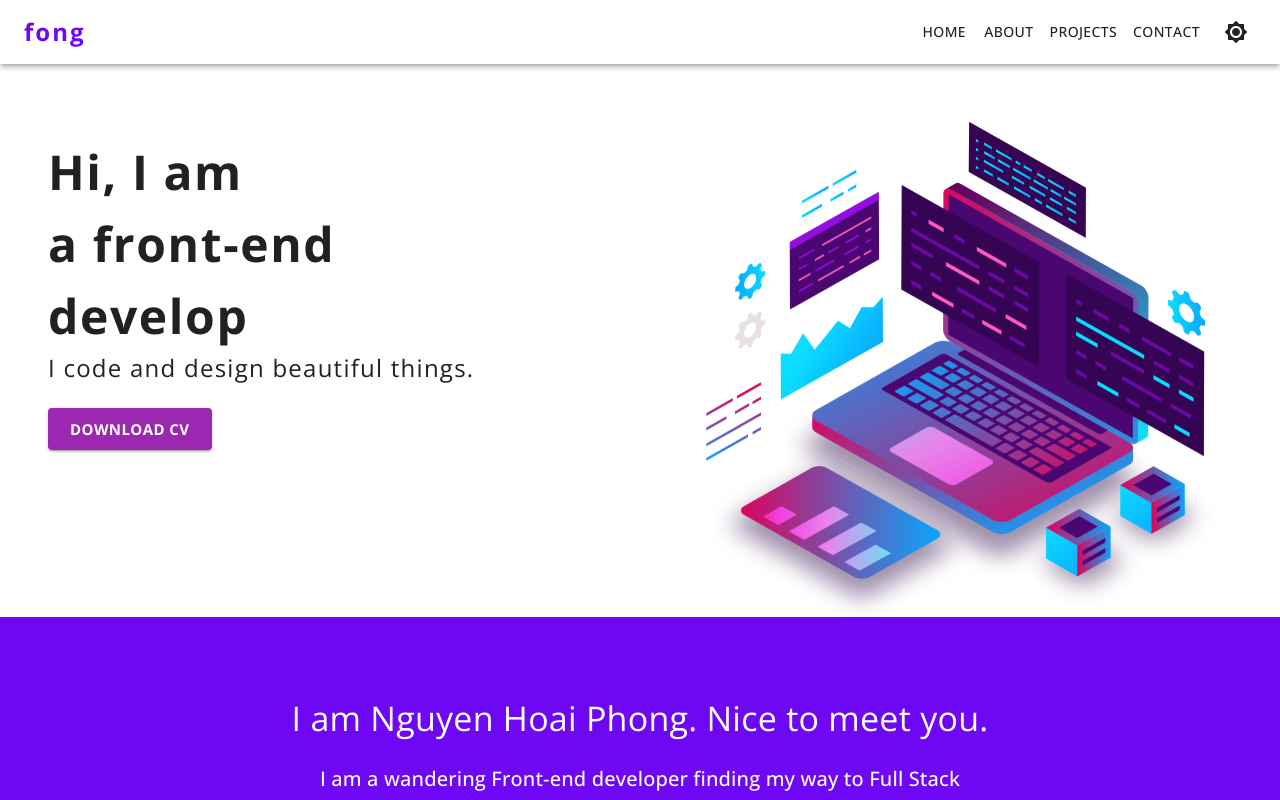
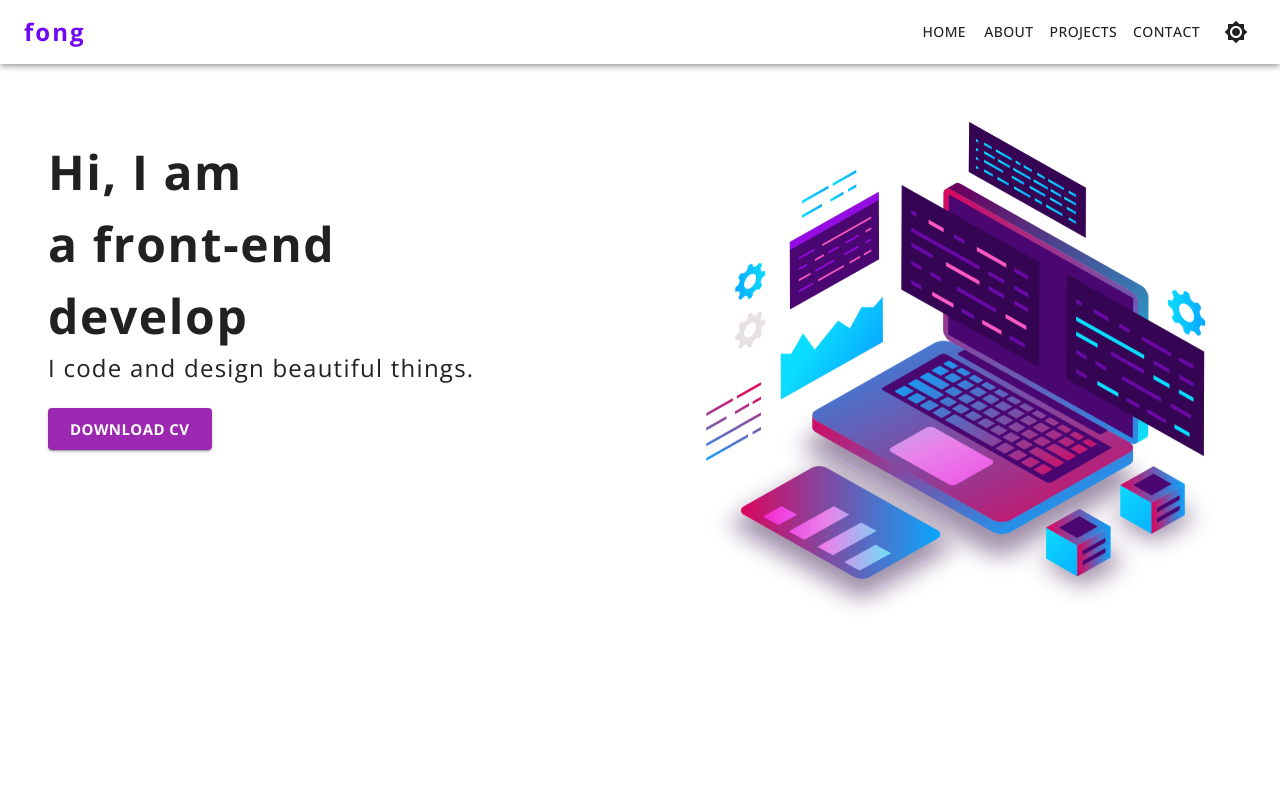
Before and after one commit to hideonbush106/portfolio, a React (Vite) app: page / in a window 1280 px wide. Shown: the top 800 px of the page. Built offline with nearby package versions, Linux system fonts and the light colour scheme.

Commit message:
fix hero

```diff
--- a/src/routes/Home/components/Hero.jsx
+++ b/src/routes/Home/components/Hero.jsx
@@ -11,6 +11,7 @@ const Hero = () => {
         display: "flex",
         flexWrap: "wrap",
         justifyContent: "space-between",
+        height: "100vh",
       }}
     >
       <Box
@@ -80,15 +81,15 @@ const Hero = () => {
         </Box>
       </Box>
       <Box
-        component={Fade}
-        direction="up"
-        duration={1200}
-        triggerOnce="true"
         sx={{
           width: { xs: "100%", sm: "50%" },
         }}
       >
         <Box
+          component={Fade}
+          direction="up"
+          duration={1200}
+          triggerOnce="true"
           sx={{
             margin: { xs: "2rem 0", sm: 0 },
           }}
```
